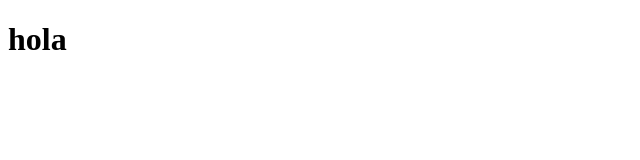
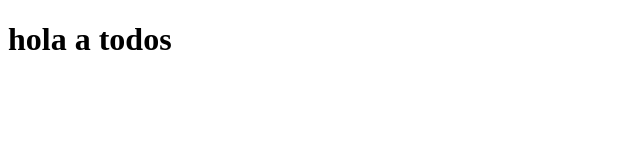
Before and after one commit to mikelo87/new-repo, a plain HTML site: page index.html in a window 1280 px wide. Shown: the whole page, without its empty margins (0-640 px from the left). Drawn offline with Linux system fonts and the light colour scheme.

Commit message:
primer commit: modifique el titulo en index.html

```diff
--- a/index.html
+++ b/index.html
@@ -5,7 +5,6 @@
     <title>title</title>
 </head>
 <body>
-    <h1>hola</h1>
-
+    <h1>hola a todos</h1>
 </body>
 </html>
```
